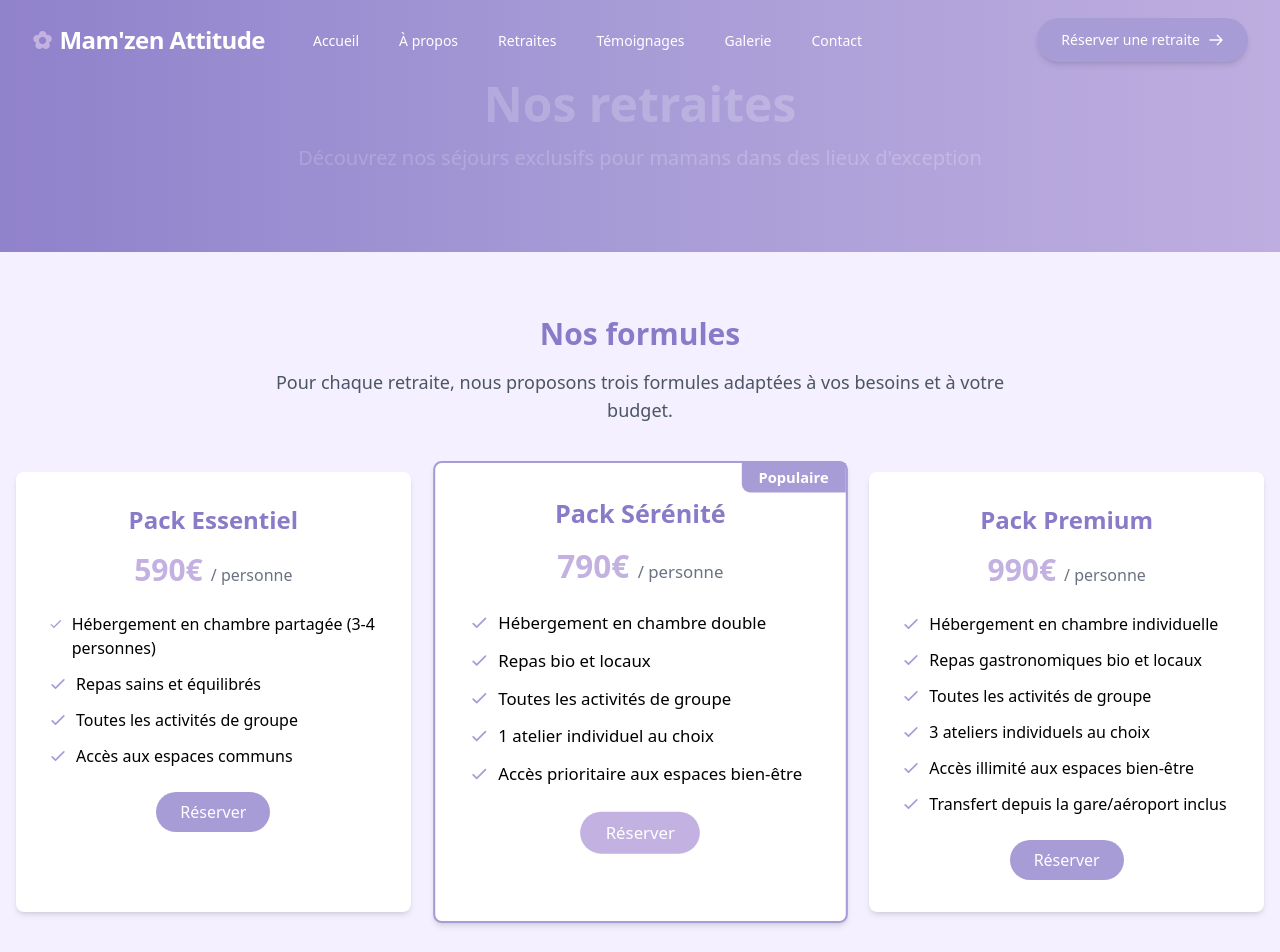
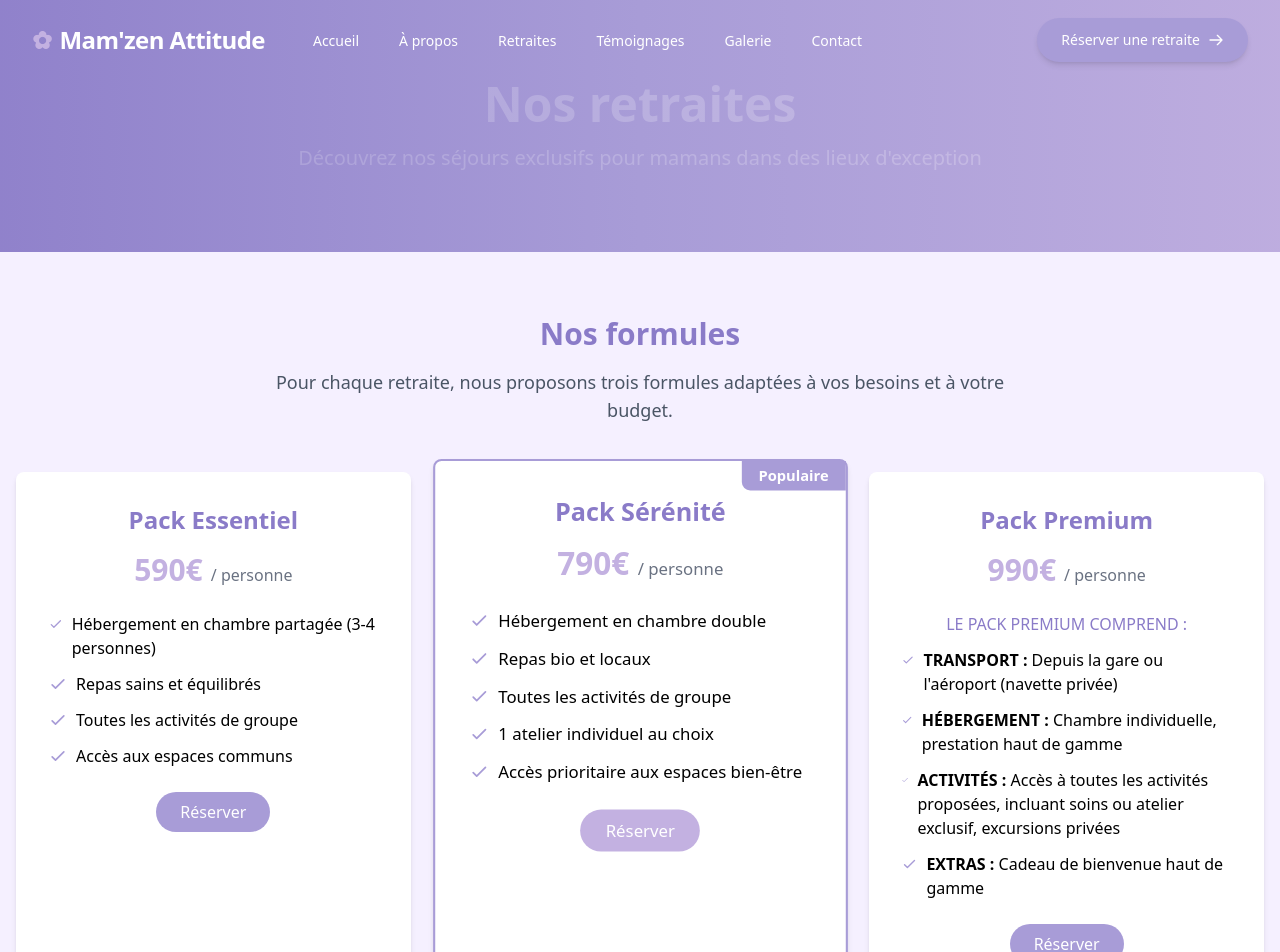
Before and after one commit to kphiri84/mamzen-attitude, a Next.js app: page /retraites in a window 1280 px wide. Shown: the top 952 px of the page. Built offline with nearby package versions, Linux system fonts and the light colour scheme.

Commit message:
Mise à jour du Pack Premium avec les nouvelles informations

```diff
--- a/src/app/retraites/page.js
+++ b/src/app/retraites/page.js
@@ -188,42 +188,31 @@ export default function Retraites() {
                 <span className="text-3xl font-bold text-[#C3B1E1]">990€</span>
                 <span className="text-gray-500 ml-2">/ personne</span>
               </div>
+              <p className="font-medium text-[#8A7BC8] mb-3 text-center">LE PACK PREMIUM COMPREND :</p>
               <ul className="space-y-3 mb-6">
                 <li className="flex items-start">
                   <svg className="w-5 h-5 text-[#A89CD7] mr-2 mt-0.5" fill="none" stroke="currentColor" viewBox="0 0 24 24">
                     <path strokeLinecap="round" strokeLinejoin="round" strokeWidth="2" d="M5 13l4 4L19 7"></path>
                   </svg>
-                  <span>Hébergement en chambre individuelle</span>
+                  <span><strong>TRANSPORT :</strong> Depuis la gare ou l&apos;aéroport (navette privée)</span>
                 </li>
                 <li className="flex items-start">
                   <svg className="w-5 h-5 text-[#A89CD7] mr-2 mt-0.5" fill="none" stroke="currentColor" viewBox="0 0 24 24">
                     <path strokeLinecap="round" strokeLinejoin="round" strokeWidth="2" d="M5 13l4 4L19 7"></path>
                   </svg>
-                  <span>Repas gastronomiques bio et locaux</span>
+                  <span><strong>HÉBERGEMENT :</strong> Chambre individuelle, prestation haut de gamme</span>
                 </li>
                 <li className="flex items-start">
                   <svg className="w-5 h-5 text-[#A89CD7] mr-2 mt-0.5" fill="none" stroke="currentColor" viewBox="0 0 24 24">
                     <path strokeLinecap="round" strokeLinejoin="round" strokeWidth="2" d="M5 13l4 4L19 7"></path>
                   </svg>
-                  <span>Toutes les activités de groupe</span>
+                  <span><strong>ACTIVITÉS :</strong> Accès à toutes les activités proposées, incluant soins ou atelier exclusif, excursions privées</span>
                 </li>
                 <li className="flex items-start">
                   <svg className="w-5 h-5 text-[#A89CD7] mr-2 mt-0.5" fill="none" stroke="currentColor" viewBox="0 0 24 24">
                     <path strokeLinecap="round" strokeLinejoin="round" strokeWidth="2" d="M5 13l4 4L19 7"></path>
                   </svg>
-                  <span>3 ateliers individuels au choix</span>
-                </li>
-                <li className="flex items-start">
-                  <svg className="w-5 h-5 text-[#A89CD7] mr-2 mt-0.5" fill="none" stroke="currentColor" viewBox="0 0 24 24">
-                    <path strokeLinecap="round" strokeLinejoin="round" strokeWidth="2" d="M5 13l4 4L19 7"></path>
-                  </svg>
-                  <span>Accès illimité aux espaces bien-être</span>
-                </li>
-                <li className="flex items-start">
-                  <svg className="w-5 h-5 text-[#A89CD7] mr-2 mt-0.5" fill="none" stroke="currentColor" viewBox="0 0 24 24">
-                    <path strokeLinecap="round" strokeLinejoin="round" strokeWidth="2" d="M5 13l4 4L19 7"></path>
-                  </svg>
-                  <span>Transfert depuis la gare/aéroport inclus</span>
+                  <span><strong>EXTRAS :</strong> Cadeau de bienvenue haut de gamme</span>
                 </li>
               </ul>
               <div className="text-center">
```
